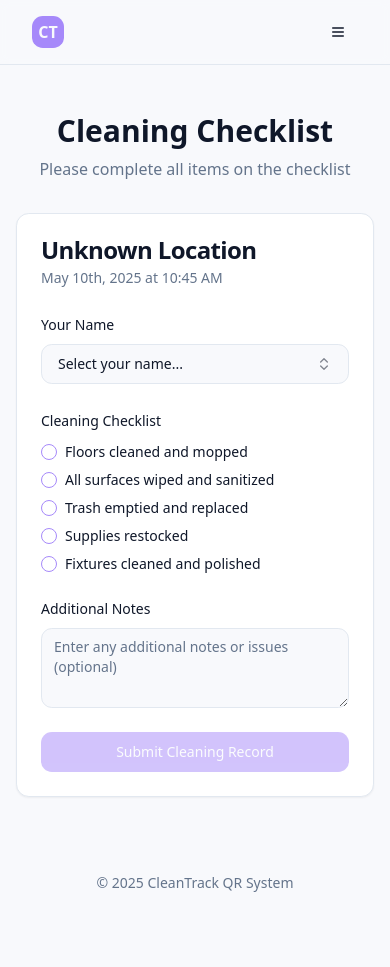
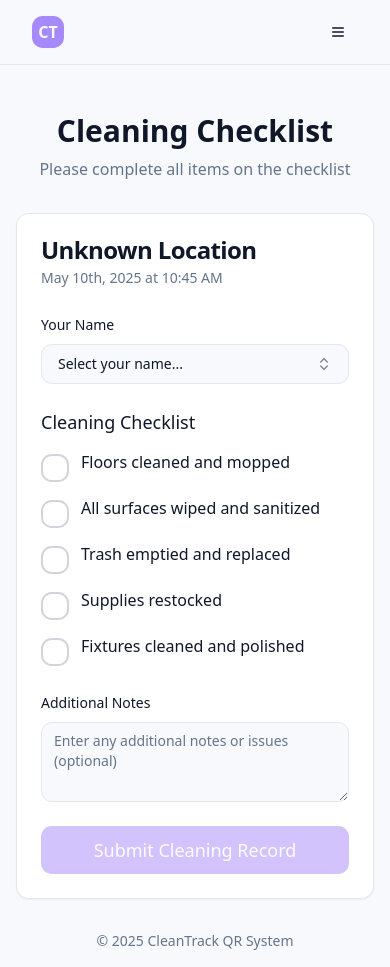
Before and after one commit to esmat-nawahda/clean-scan-track-it, a React (Vite) app: page /check/1 in a window 390 px wide. Before the commit the page ends 909 px from the top, so only its background shows below. Built offline with nearby package versions, Linux system fonts and the light colour scheme.

Commit message:
Enhance checkbox appearance and usability
Improve checkbox design for mobile users.

```diff
--- a/src/components/forms/CleaningChecklist.tsx
+++ b/src/components/forms/CleaningChecklist.tsx
@@ -5,10 +5,11 @@ import { format } from 'date-fns';
 import { Button } from '@/components/ui/button';
 import { Card, CardContent, CardFooter, CardHeader, CardTitle, CardDescription } from '@/components/ui/card';
 import { Label } from '@/components/ui/label';
-import { Checkbox } from '@/components/ui/checkbox';
 import { Textarea } from '@/components/ui/textarea';
 import { toast } from 'sonner';
 import StaffSelector from '@/components/admin/StaffSelector';
+import { Check } from 'lucide-react';
+import { cn } from '@/lib/utils';
 
 interface ChecklistItem {
   id: string;
@@ -96,18 +97,27 @@ const CleaningChecklist = () => {
             />
           </div>
 
-          <div className="space-y-3">
-            <Label>Cleaning Checklist</Label>
+          <div className="space-y-4">
+            <Label className="text-lg font-medium">Cleaning Checklist</Label>
             {checklist.map((item) => (
-              <div key={item.id} className="flex items-center space-x-2">
-                <Checkbox
-                  id={item.id}
-                  checked={item.checked}
-                  onCheckedChange={() => toggleChecklistItem(item.id)}
-                />
+              <div
+                key={item.id}
+                className="flex items-start space-x-3"
+                onClick={() => toggleChecklistItem(item.id)}
+              >
+                <div
+                  className={cn(
+                    "flex-shrink-0 w-7 h-7 mt-0.5 rounded-md border-2 flex items-center justify-center cursor-pointer transition-all duration-200",
+                    item.checked
+                      ? "bg-primary border-primary text-primary-foreground"
+                      : "border-gray-300 hover:border-primary/70"
+                  )}
+                >
+                  {item.checked && <Check className="h-5 w-5" strokeWidth={3} />}
+                </div>
                 <label
                   htmlFor={item.id}
-                  className="text-sm font-medium leading-none peer-disabled:cursor-not-allowed peer-disabled:opacity-70"
+                  className="text-base leading-tight cursor-pointer select-none"
                 >
                   {item.label}
                 </label>
@@ -129,7 +139,7 @@ const CleaningChecklist = () => {
         <CardFooter>
           <Button
             type="submit"
-            className="w-full"
+            className="w-full text-lg py-6"
             disabled={isSubmitting || !selectedStaff}
           >
             {isSubmitting ? 'Submitting...' : 'Submit Cleaning Record'}
```
